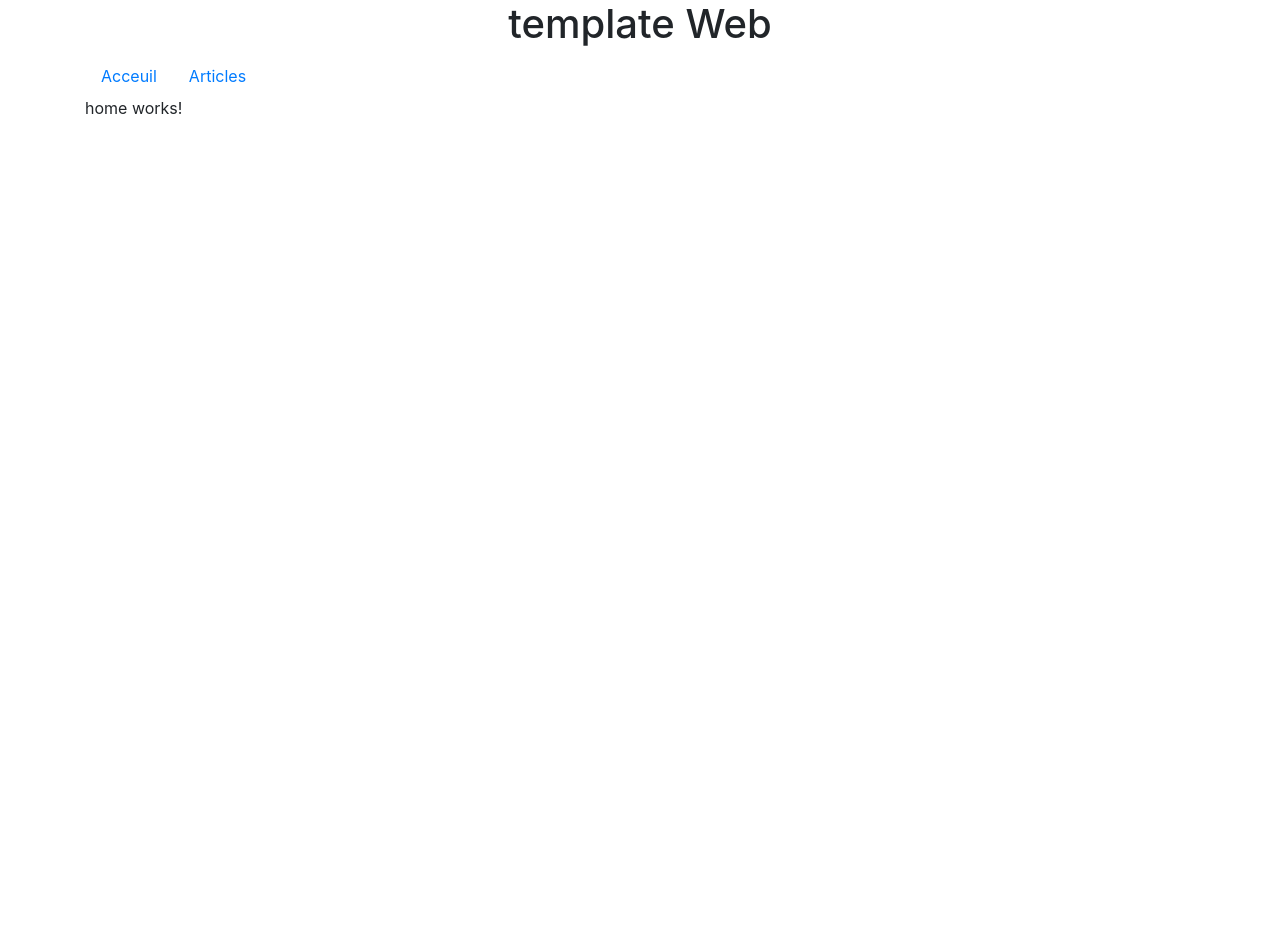
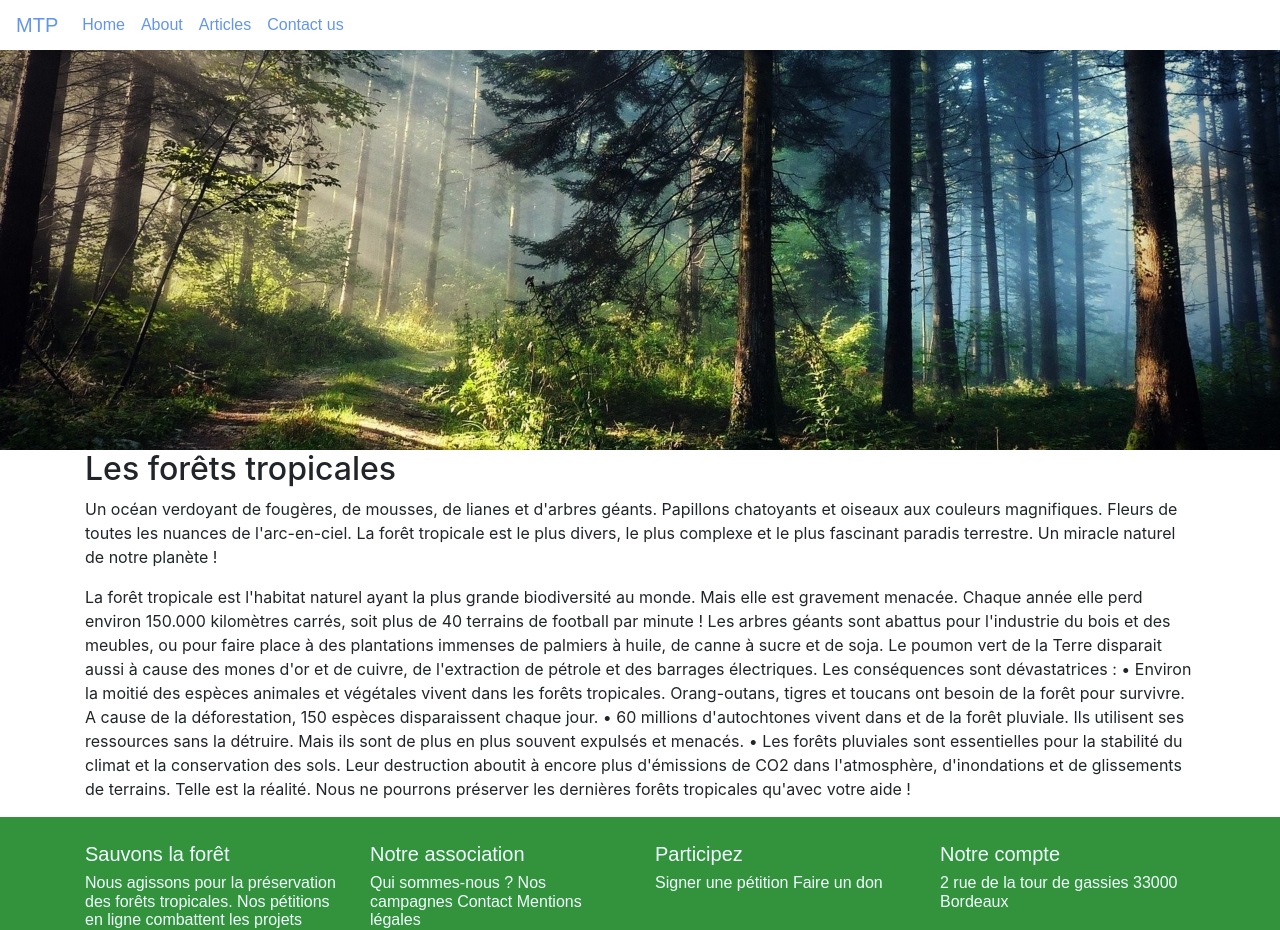
Before and after one commit to deftoni/templateWeb, an Angular app in the folder templateWeb/: page /home in a window 1280 px wide. Shown: the top 930 px of the page. Before the commit the page ends 800 px from the top, so only its background shows below. Built offline with nearby package versions, Linux system fonts and the light colour scheme.

Commit message:
petite navbar + petite page home + petit footer

```diff
--- a/templateWeb/package.json
+++ b/templateWeb/package.json
@@ -23,6 +23,7 @@
     "bootstrap": "^4.1.3",
     "core-js": "^2.5.4",
     "font-awesome": "^4.7.0",
+    "jquery": "^3.3.1",
     "rxjs": "~6.2.0",
     "zone.js": "~0.8.26"
   },
--- a/templateWeb/src/app/app.component.css
+++ b/templateWeb/src/app/app.component.css
@@ -0,0 +1,6 @@
+.bestFooterEver{
+    background: #33923C;
+    color: azure;
+    padding-top: 2%;
+    padding-bottom: 2%;
+}
--- a/templateWeb/src/app/app.component.html
+++ b/templateWeb/src/app/app.component.html
@@ -1,25 +1,69 @@
-<!--The content below is only a placeholder and can be replaced.-->
+<!doctype html>
+<html lang="en">
 
+<head>
+  <!-- Required meta tags -->
+  <meta charset="utf-8">
+  <meta name="viewport" content="width=device-width, initial-scale=1, shrink-to-fit=no">
+</head>
 
-<div class="container">
-  <div style="text-align:center">
-    <h1>
-      template Web
-    </h1>
-  </div>
-
-  <div>
-    <ul class="nav">
+<nav class="navbar navbar-expand-lg navbar-dark" style="background-color: rgb(255, 255, 255);">
+  <a class="navbar-brand" style="color:#6495ED;" routerLink="/home">MTP</a>
+  <button class="navbar-toggler" type="button" data-toggle="collapse" data-target="#navbarTogglerDemo03" aria-controls="navbarTogglerDemo03"
+    aria-expanded="false" aria-label="Toggle navigation">
+    <span class="navbar-toggler-icon"></span>
+  </button>
+  <div class="collapse navbar-collapse" id="menuPrincipal">
+    <ul class="navbar-nav">
+      <li class="nav-item active">
+        <a class="nav-link" style="color:#6495ED;" routerLink="/home">Home <span class="sr-only">(current)</span></a>
+      </li>
       <li class="nav-item">
-        <a class="nav-link" routerLink="/home">Acceuil</a>
+        <a class="nav-link" style="color:#6495ED;">About</a>
       </li>
-      <li>
-        <a class="nav-link" routerLink="/articles">Articles</a>
+      <li class="nav-item">
+        <a class="nav-link" style="color:#6495ED;" routerLink="/articles">Articles</a>
+      </li>
+      <li class="nav-item">
+        <a class="nav-link" style="color:#6495ED;" href="">Contact us</a>
       </li>
     </ul>
   </div>
+</nav>
 
-  <body>
+<body>
+  <div>
     <router-outlet></router-outlet>
-  </body>
-</div>
+  </div>
+</body>
+
+<footer class="bestFooterEver">
+  <div class="container">
+    <div class="row">
+      <div class="col-sm">
+        <h5>Sauvons la forêt</h5>
+        <span>Nous agissons pour la préservation des forêts tropicales. Nos pétitions en ligne combattent les projets
+          destructeurs et désignent les responsables par leur nom. Participez vous aussi à la protection des forêts
+          tropicales !</span>
+      </div>
+      <div class="col-sm">
+        <h5>Notre association</h5>
+        <span>Qui sommes-nous ?
+          Nos campagnes
+          Contact
+          Mentions légales</span>
+      </div>
+      <div class="col-sm">
+        <h5>Participez</h5>
+        <span>Signer une pétition
+          Faire un don</span>
+      </div>
+      <div class="col-sm">
+        <h5>Notre compte</h5>
+        <span>2 rue de la tour de gassies 33000 Bordeaux</span>
+      </div>
+    </div>
+  </div>
+</footer>
+
+</html>
--- a/templateWeb/src/app/app.module.ts
+++ b/templateWeb/src/app/app.module.ts
@@ -5,6 +5,7 @@ import { AppComponent } from './app.component';
 import { ArticlesComponent } from './articles/articles.component';
 import { AppRoutingModule } from './app-routing.module';
 import { HomeComponent } from './home/home.component';
+
 
 @NgModule({
   declarations: [
--- a/templateWeb/src/app/home/home.component.html
+++ b/templateWeb/src/app/home/home.component.html
@@ -1,3 +1,22 @@
-<p>
-  home works!
-</p>
+<div>
+    <img src="assets/img/fdForet.jpg" style="width:100%">
+</div>
+
+<div class="container">
+
+  <h2>Les forêts tropicales</h2>
+  <p>
+      Un océan verdoyant de fougères, de mousses, de lianes et d'arbres géants. Papillons chatoyants et oiseaux aux couleurs magnifiques. Fleurs de toutes les nuances de l'arc-en-ciel. La forêt tropicale est le plus divers, le plus complexe et le plus fascinant paradis terrestre. Un miracle naturel de notre planète !
+  </p>
+
+  <p>
+      La forêt tropicale est l'habitat naturel ayant la plus grande biodiversité au monde. Mais elle est gravement menacée. Chaque année elle perd environ 150.000 kilomètres carrés, soit plus de 40 terrains de football par minute !
+      Les arbres géants sont abattus pour l'industrie du bois et des meubles, ou pour faire place à des plantations immenses de palmiers à huile, de canne à sucre et de soja. Le poumon vert de la Terre disparait aussi à cause des mones d'or et de cuivre, de l'extraction de pétrole et des barrages électriques. Les conséquences sont dévastatrices :
+
+      •   Environ la moitié des espèces animales et végétales vivent dans les forêts tropicales. Orang-outans, tigres et toucans ont besoin de la forêt pour survivre. A cause de la déforestation, 150 espèces disparaissent chaque jour.
+      •   60 millions d'autochtones vivent dans et de la forêt pluviale. Ils utilisent ses ressources sans la détruire. Mais ils sont de plus en plus souvent expulsés et menacés.
+      •   Les forêts pluviales sont essentielles pour la stabilité du climat et la conservation des sols. Leur destruction aboutit à encore plus d'émissions de CO2 dans l'atmosphère, d'inondations et de glissements de terrains.
+
+      Telle est la réalité. Nous ne pourrons préserver les dernières forêts tropicales qu'avec votre aide !
+  </p>
+</div>
```
Also changed, not shown: templateWeb/src/assets/img/fdForet.jpg (added), 1 other file (tests, documents, lock files or other folders).
